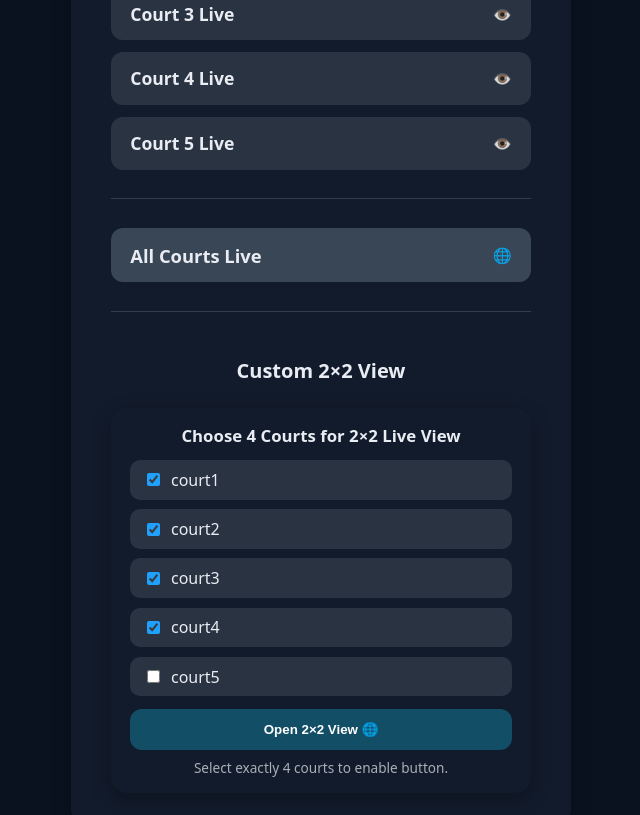
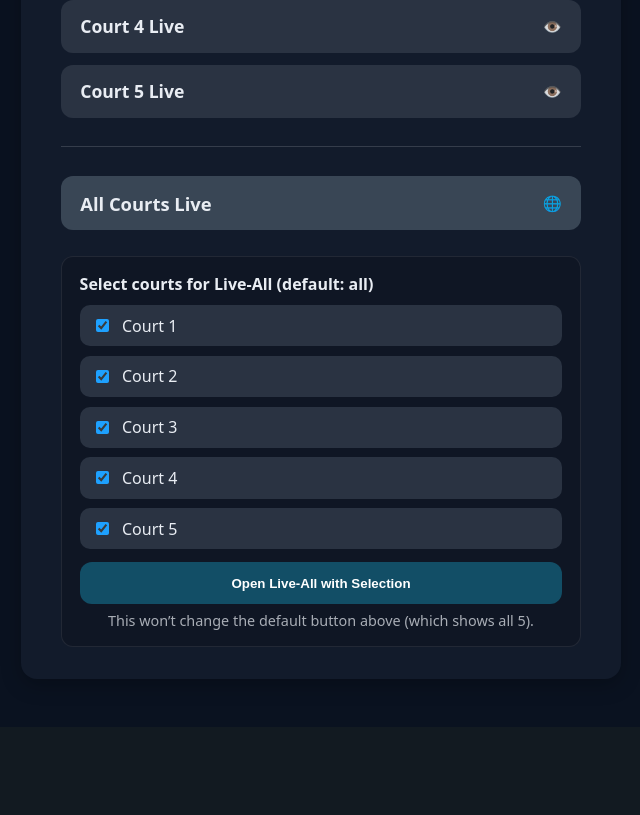
Before and after one commit to scrumpybeetlewink-arch/joyscores-jdp, a Next.js app: page / in a window 1280 px wide. Shown: the part 751-1566 px from the top of the page, without its empty margins (319-959 px from the left). After the commit the page ends 1478 px from the top, so only its background shows below. Built offline with nearby package versions, Linux system fonts and the light colour scheme.

Commit message:
Update page.tsx

```diff
--- a/app/page.tsx
+++ b/app/page.tsx
@@ -1,16 +1,36 @@
 "use client";
 
 import Link from "next/link";
-import { LiveAllSelectorCard } from "@/components/LiveAllSelectorCard";
+import { useRouter } from "next/navigation";
+import { useMemo, useState } from "react";
 
 export default function IndexPage() {
+  const router = useRouter();
+
   const courts = [
     { id: "court1", label: "Court 1" },
     { id: "court2", label: "Court 2" },
     { id: "court3", label: "Court 3" },
     { id: "court4", label: "Court 4" },
     { id: "court5", label: "Court 5" },
-  ];
+  ] as const;
+
+  // Default: all 5 selected
+  const [selected, setSelected] = useState<string[]>(
+    courts.map((c) => c.id)
+  );
+  const canLaunch = useMemo(() => selected.length >= 1, [selected]);
+
+  const toggle = (id: string) => {
+    setSelected((prev) =>
+      prev.includes(id) ? prev.filter((x) => x !== id) : [...prev, id]
+    );
+  };
+
+  const openSelected = () => {
+    const q = selected.join(",");
+    router.push(`/live-all?courts=${encodeURIComponent(q)}`);
+  };
 
   return (
     <main
@@ -30,7 +50,7 @@ export default function IndexPage() {
           border-radius: 16px;
           padding: 2rem 2.5rem;
           box-shadow: 0 6px 20px rgba(0,0,0,0.25);
-          width: min(420px, 90vw);
+          width: min(520px, 94vw);
           text-align: center;
         }
         .title {
@@ -59,20 +79,44 @@ export default function IndexPage() {
           transition: background 0.15s ease, transform 0.12s ease;
           text-decoration: none;
         }
-        .courtItem:hover {
-          background: #186684;
-          transform: translateY(-2px);
-        }
-        .courtItem span {
-          font-weight: 500;
-          opacity: 0.85;
-          font-size: 0.95rem;
-        }
+        .courtItem:hover { background: #186684; transform: translateY(-2px); }
+        .courtItem span { font-weight: 500; opacity: 0.85; font-size: 0.95rem; }
         .divider {
           margin: 1.8rem 0;
           border: none;
           border-top: 1px solid rgba(255,255,255,0.15);
         }
+        .miniCard {
+          background: #0F1624;
+          border: 1px solid rgba(255,255,255,.08);
+          border-radius: 12px;
+          padding: 1rem 1.1rem;
+          text-align: left;
+        }
+        .checkRow {
+          display: flex;
+          align-items: center;
+          gap: .6rem;
+          background: #2A3342;
+          padding: .6rem .8rem;
+          border-radius: 10px;
+        }
+        .launchBtn {
+          width: 100%;
+          background: #124E66;
+          color: #fff;
+          border: none;
+          border-radius: 12px;
+          padding: .85rem;
+          font-weight: 800;
+          margin-top: .8rem;
+          cursor: pointer;
+        }
+        .launchBtn:disabled {
+          background: #2A3342;
+          cursor: not-allowed;
+        }
+        .hint { margin-top: .4rem; opacity: .7; font-size: .9rem; text-align:center; }
       `}</style>
 
       <section className="card">
@@ -118,24 +162,38 @@ export default function IndexPage() {
           >
             All Courts Live <span>🌐</span>
           </Link>
-        </div>
 
-        <hr className="divider" />
+          {/* Simple 5 checkboxes under the button */}
+          <div className="miniCard" style={{ marginTop: ".9rem" }}>
+            <div style={{ fontWeight: 800, marginBottom: ".6rem" }}>
+              Select courts for Live-All (default: all)
+            </div>
+            <div style={{ display: "grid", gap: ".6rem" }}>
+              {courts.map((c) => (
+                <label key={c.id} className="checkRow">
+                  <input
+                    type="checkbox"
+                    checked={selected.includes(c.id)}
+                    onChange={() => toggle(c.id)}
+                    style={{ accentColor: "#1EA1FF" }}
+                  />
+                  {c.label}
+                </label>
+              ))}
+            </div>
 
-        {/* Live-All Selection */}
-        <div className="courtList" style={{ marginTop: "1rem" }}>
-          <h2
-            style={{
-              fontSize: "1.25rem",
-              fontWeight: 700,
-              marginBottom: "0.75rem",
-              color: "var(--c-cloud, #E9EDF3)",
-            }}
-          >
-            Custom 2×2 View
-          </h2>
-
-          <LiveAllSelectorCard />
+            <button
+              className="launchBtn"
+              onClick={openSelected}
+              disabled={!canLaunch}
+              title={canLaunch ? "Open Live-All with selection" : "Select at least 1 court"}
+            >
+              Open Live-All with Selection
+            </button>
+            <div className="hint">
+              This won’t change the default button above (which shows all 5).
+            </div>
+          </div>
         </div>
       </section>
     </main>
```
